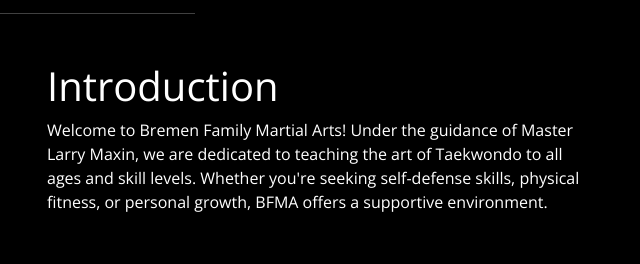
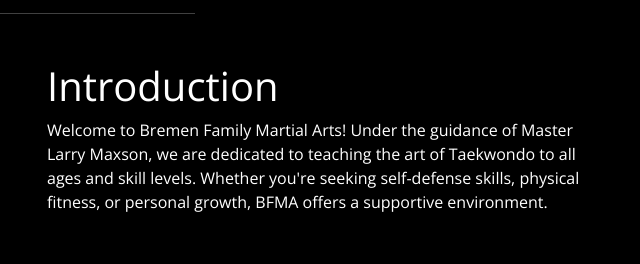
Before and after one commit to bremenfamilymartialarts/bremenfamilymartialarts.github.io, a plain HTML site: page index.html in a window 1280 px wide. Shown: the part 929-1193 px from the top of the page, 605-1245 px from the left. Drawn offline with nearby package versions, Linux system fonts and the light colour scheme.

Commit message:
Updated maxsin to maxson

```diff
--- a/index.html
+++ b/index.html
@@ -132,7 +132,7 @@
 					<h1>Introduction</h1>
 					<p>
 
-						Welcome to Bremen Family Martial Arts! Under the guidance of Master Larry Maxin, we are dedicated to teaching the art of Taekwondo to all ages and skill levels.
+						Welcome to Bremen Family Martial Arts! Under the guidance of Master Larry Maxson, we are dedicated to teaching the art of Taekwondo to all ages and skill levels.
 
 						Whether you're seeking self-defense skills, physical fitness, or personal growth, BFMA offers a supportive environment.
 
```
